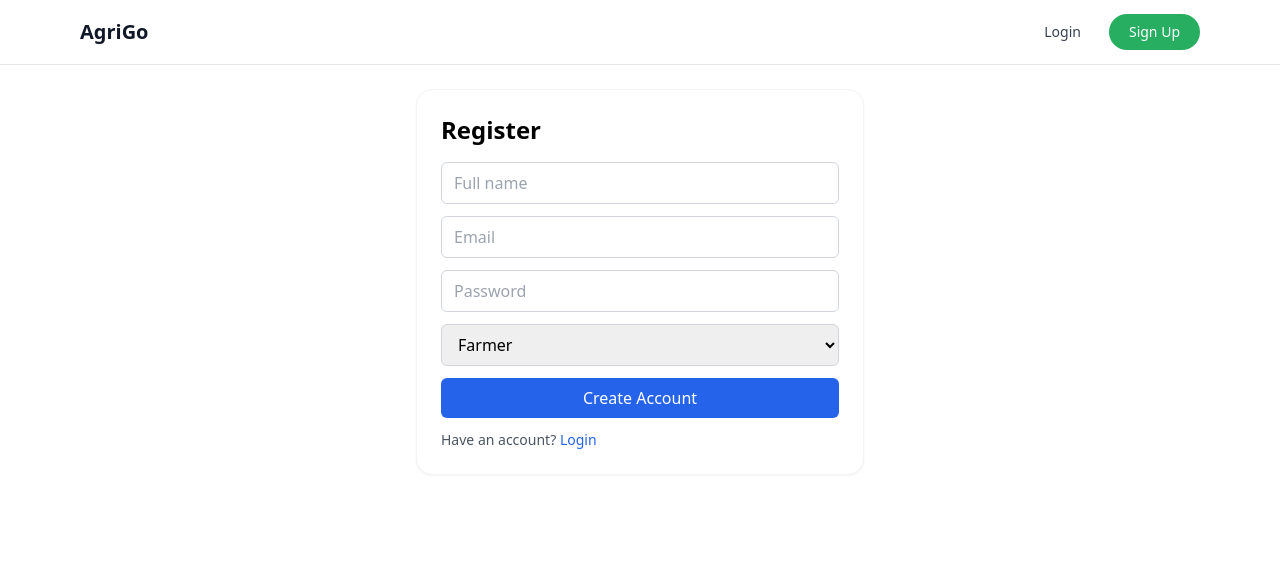
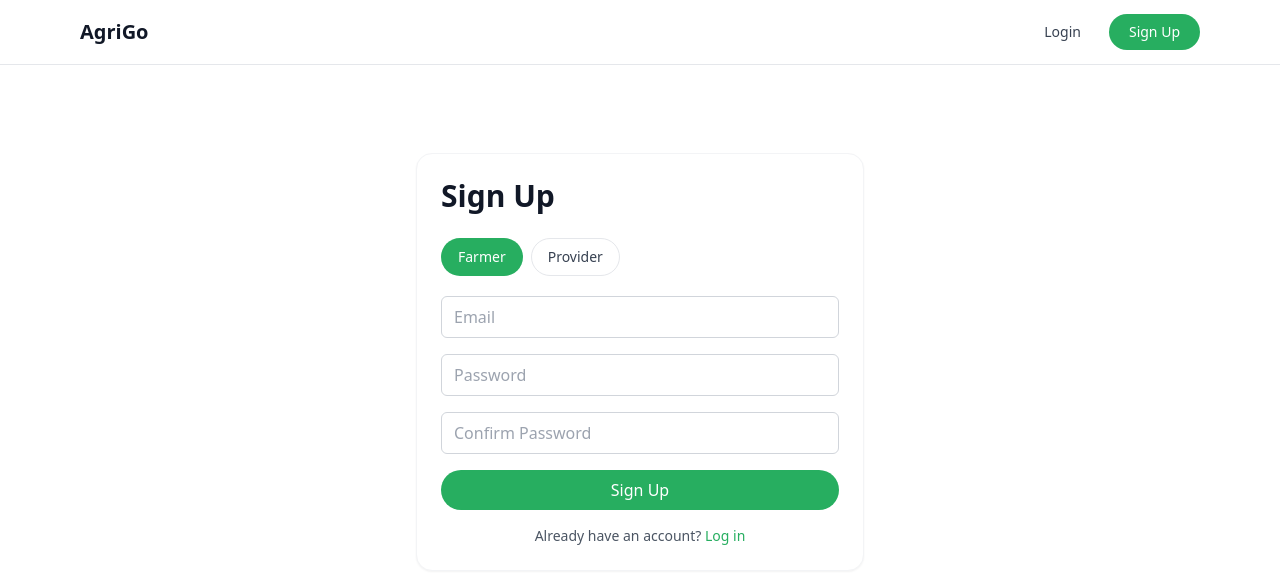
Before and after one commit to RHS789/AgriGo-2.0, a React (Vite) app in the folder frontend/: page /register in a window 1280 px wide. Shown: the top 584 px of the page. Built offline with nearby package versions, Linux system fonts and the light colour scheme; no server answers.

Commit message:
Redesign Register page with tabs, confirm password, green styles
cgen-9bc8e15150644bd79be94ba289cb6ed8

```diff
--- a/frontend/src/pages/auth/Register.jsx
+++ b/frontend/src/pages/auth/Register.jsx
@@ -2,17 +2,31 @@ import { useState } from 'react';
 import { useNavigate, Link } from 'react-router-dom';
 import { register as registerApi } from '../../services/auth.js';
 
+const roles = [
+  { key: 'farmer', label: 'Farmer' },
+  { key: 'resource_provider', label: 'Provider' }
+];
+
 export default function Register() {
-  const [form, setForm] = useState({ name: '', email: '', password: '', role: 'farmer' });
+  const [role, setRole] = useState('farmer');
+  const [email, setEmail] = useState('');
+  const [password, setPassword] = useState('');
+  const [confirm, setConfirm] = useState('');
   const [error, setError] = useState('');
   const [loading, setLoading] = useState(false);
   const navigate = useNavigate();
 
   const onSubmit = async (e) => {
     e.preventDefault();
-    setLoading(true); setError('');
+    setError('');
+    if (password !== confirm) {
+      setError('Passwords do not match');
+      return;
+    }
+    setLoading(true);
     try {
-      await registerApi(form);
+      const name = email.split('@')[0] || 'User';
+      await registerApi({ name, email, password, role });
       navigate('/login');
     } catch (err) {
       setError('Registration failed');
@@ -21,21 +35,30 @@ export default function Register() {
 
   return (
     <main className="page">
-      <div className="mx-auto max-w-md card">
+      <div className="mx-auto max-w-md card mt-16">
         <div className="card-body">
-          <h1 className="text-2xl font-semibold mb-4">Register</h1>
-          <form onSubmit={onSubmit} className="space-y-3">
-            <input className="input" placeholder="Full name" value={form.name} onChange={e=>setForm({...form, name: e.target.value})} required />
-            <input className="input" type="email" placeholder="Email" value={form.email} onChange={e=>setForm({...form, email: e.target.value})} required />
-            <input className="input" type="password" placeholder="Password" value={form.password} onChange={e=>setForm({...form, password: e.target.value})} required />
-            <select className="input" value={form.role} onChange={e=>setForm({...form, role: e.target.value})}>
-              <option value="farmer">Farmer</option>
-              <option value="resource_provider">Resource Provider</option>
-            </select>
+          <h1 className="text-3xl font-bold mb-6 text-gray-900">Sign Up</h1>
+
+          <div className="flex gap-2 mb-5">
+            {roles.map(r => (
+              <button
+                key={r.key}
+                type="button"
+                onClick={() => setRole(r.key)}
+                className={`tab ${role===r.key? 'tab-active' : ''}`}
+              >{r.label}</button>
+            ))}
+          </div>
+
+          <form onSubmit={onSubmit} className="space-y-4">
+            <input className="input" type="email" placeholder="Email" value={email} onChange={e=>setEmail(e.target.value)} required />
+            <input className="input" type="password" placeholder="Password" value={password} onChange={e=>setPassword(e.target.value)} required />
+            <input className="input" type="password" placeholder="Confirm Password" value={confirm} onChange={e=>setConfirm(e.target.value)} required />
             {error && <p className="text-sm text-red-600">{error}</p>}
-            <button className="btn-primary w-full" disabled={loading}>{loading? 'Creating...' : 'Create Account'}</button>
+            <button className="btn-accent-green w-full text-white" disabled={loading}>{loading? 'Creating...' : 'Sign Up'}</button>
           </form>
-          <p className="mt-3 text-sm text-gray-600">Have an account? <Link to="/login" className="text-blue-600">Login</Link></p>
+
+          <p className="mt-4 text-sm text-gray-600 text-center">Already have an account? <Link to="/login" className="text-[#27ae60]">Log in</Link></p>
         </div>
       </div>
     </main>
```
